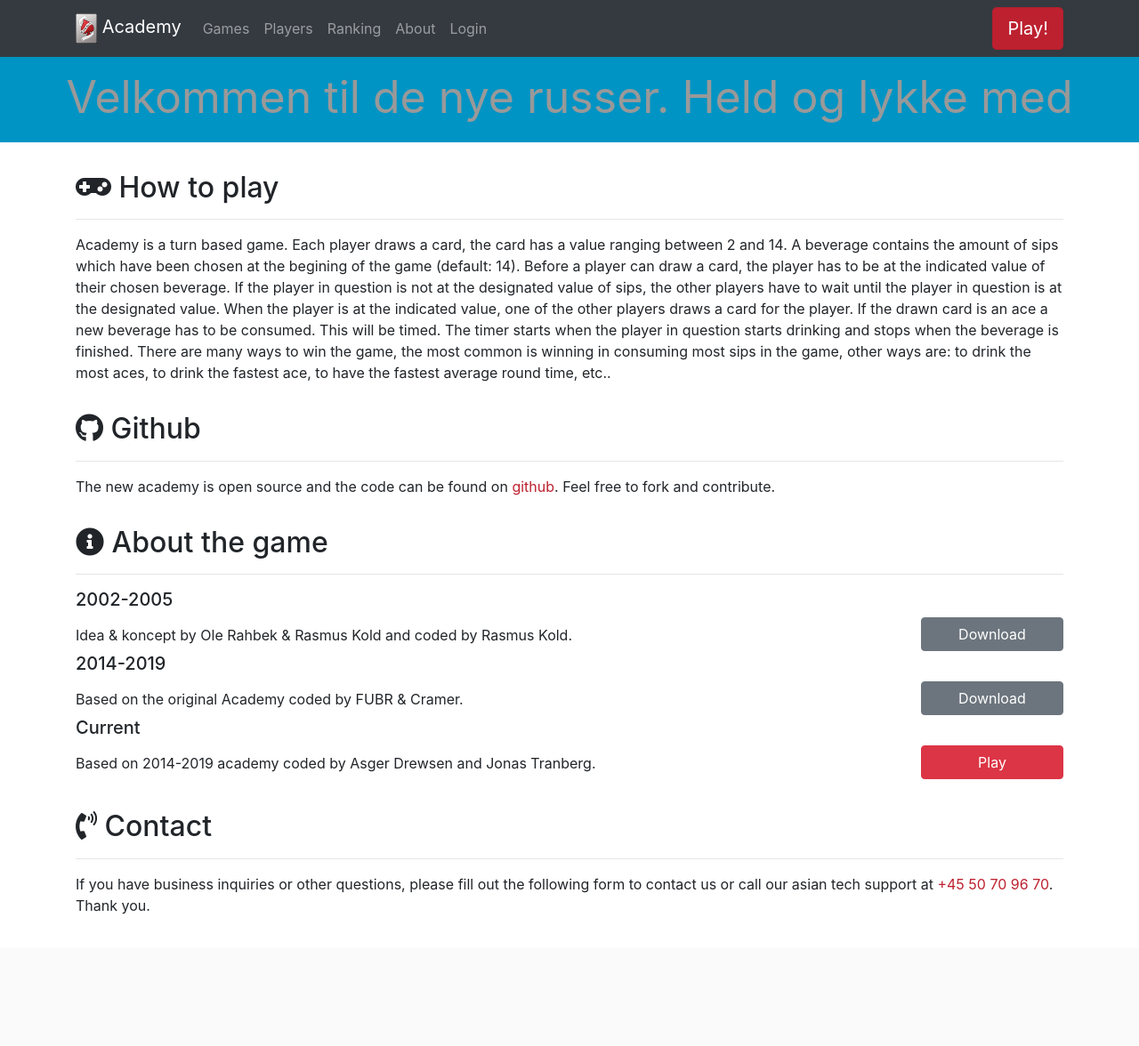
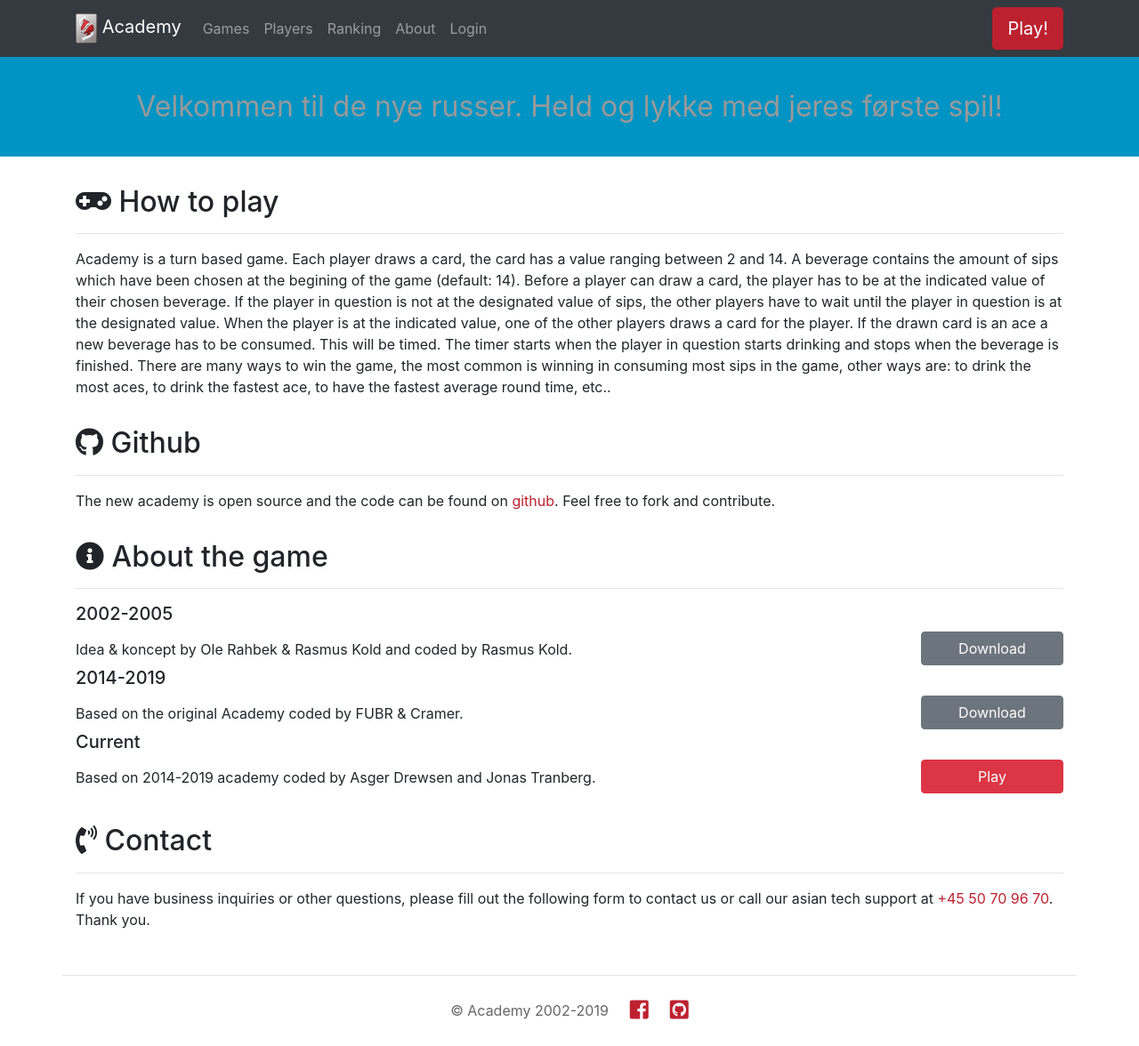
Before and after one commit to beeracademy/web, a Django app: template web/templates/about.html in a window 1280 px wide. Shown: the whole page at 89% size. Before the commit the page ends 1028 px from the top, so only its background shows below. Run offline with Django 3.2, Linux system fonts and the light colour scheme; the template is opened without the code that fills it, so the values that code supplies are empty; parts of the project's set-up code (start-up, migrations or seed data) failed here and were passed over; some libraries are stand-ins or nearby versions.

Commit message:
Footer added + fixed banner

```diff
--- a/web/static/css/styles.css
+++ b/web/static/css/styles.css
@@ -1,5 +1,34 @@
-body {
-    margin-bottom: 36px;
+html, body {
+    height: 100%;
+    margin: 0;
+}
+
+.wrapper {
+    min-height: 100%;
+    margin-bottom: -130px;
+}
+
+footer {
+    display: flex;
+    justify-content: center;
+    align-items: center;
+    color: #666;
+    border-top: 1px solid rgba(0,0,0,.1)
+}
+
+footer, .push {
+    margin-top: 50px;
+    height: 80px;
+}
+
+footer i {
+    font-size: 24px;
+    margin: 0px 12px;
+}
+
+footer span {
+    font-size: 16px;
+    margin: 0px 12px;
 }
 
 tr[data-href] {
--- a/web/templates/base.html
+++ b/web/templates/base.html
@@ -16,20 +16,17 @@
 		<style>
 		#banner {
 			width: 100%;
-			height: 4em;
 			background-color: #0094c4;
-			margin-top: -2em;
-			margin-bottom: 2em;
-			padding: 3em;
-			overflow: hidden;
+			display: flex;
+			justify-content: center;
+			align-items: center;
+			font-size: 2em;
+			margin: -1em 0 1em 0;
+			padding: 1em;
+			text-align: center;
 		}
-		#banner div {
-			text-align: center;
-			font-size: 50px;
-			margin-top: -0.8em;
-		}
-		#banner div a {
-			color: black;
+		#banner a {
+			color: #000;
 			animation: blinker 2s linear infinite;
 		}
 		@keyframes blinker {
@@ -42,6 +39,8 @@
 		{% block styles %}{% endblock %}
 	</head>
 	<body>
+		<div class="wrapper">
+
 			<nav class="navbar navbar-expand-lg navbar-dark bg-dark sticky-top">
 				<div class="container">
 					<a class="navbar-brand" href="/">
@@ -72,11 +71,9 @@
 			</nav>
 
 			<div id="banner">
-			<div>
 					<a href="https://dropud.nu/">
 						Velkommen til de nye russer. Held og lykke med jeres første spil!
 					</a>
-			</div>
 			</div>
 
 			<main class="container">
@@ -91,5 +88,17 @@
 
 			<script src="{% static "js/script.js" %}"></script>
 			{% block scripts %}{% endblock %}
+
+			<div class="push"></div>
+		</div>
+		<footer class="container">
+			<span>&copy; Academy 2002-{% now "Y" %}</span>
+			<a href="https://www.facebook.com/pg/BeerAcademy.nu" target="_blank">
+				<i class="fab fa-facebook-square"></i>
+			</a>
+			<a href="https://github.com/beeracademy" target="_blank">
+				<i class="fab fa-github-square"></i>
+			</a>
+		</footer>
 	</body>
 </html>
```
Lines whose indentation alone changed are shown as unchanged.
